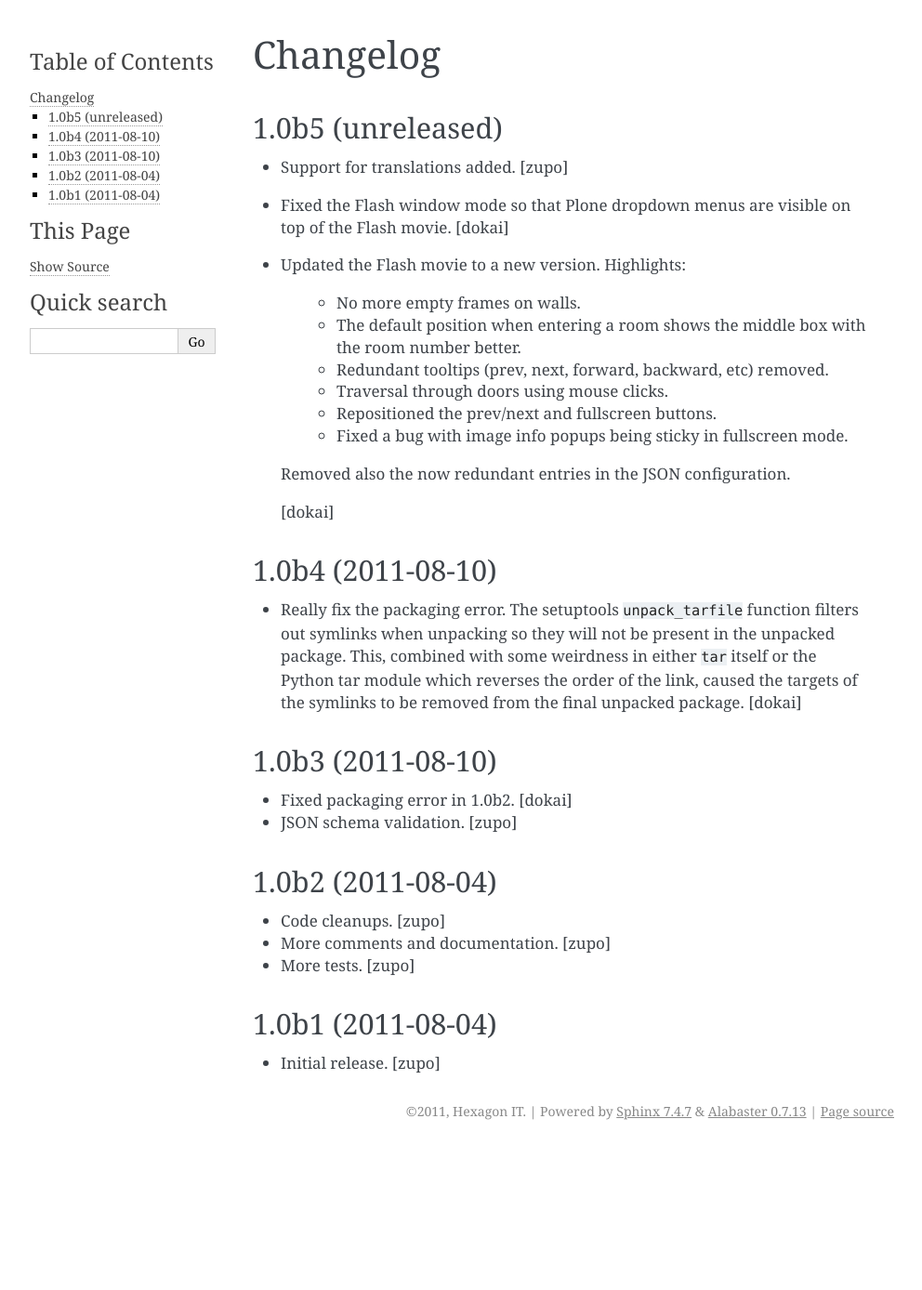
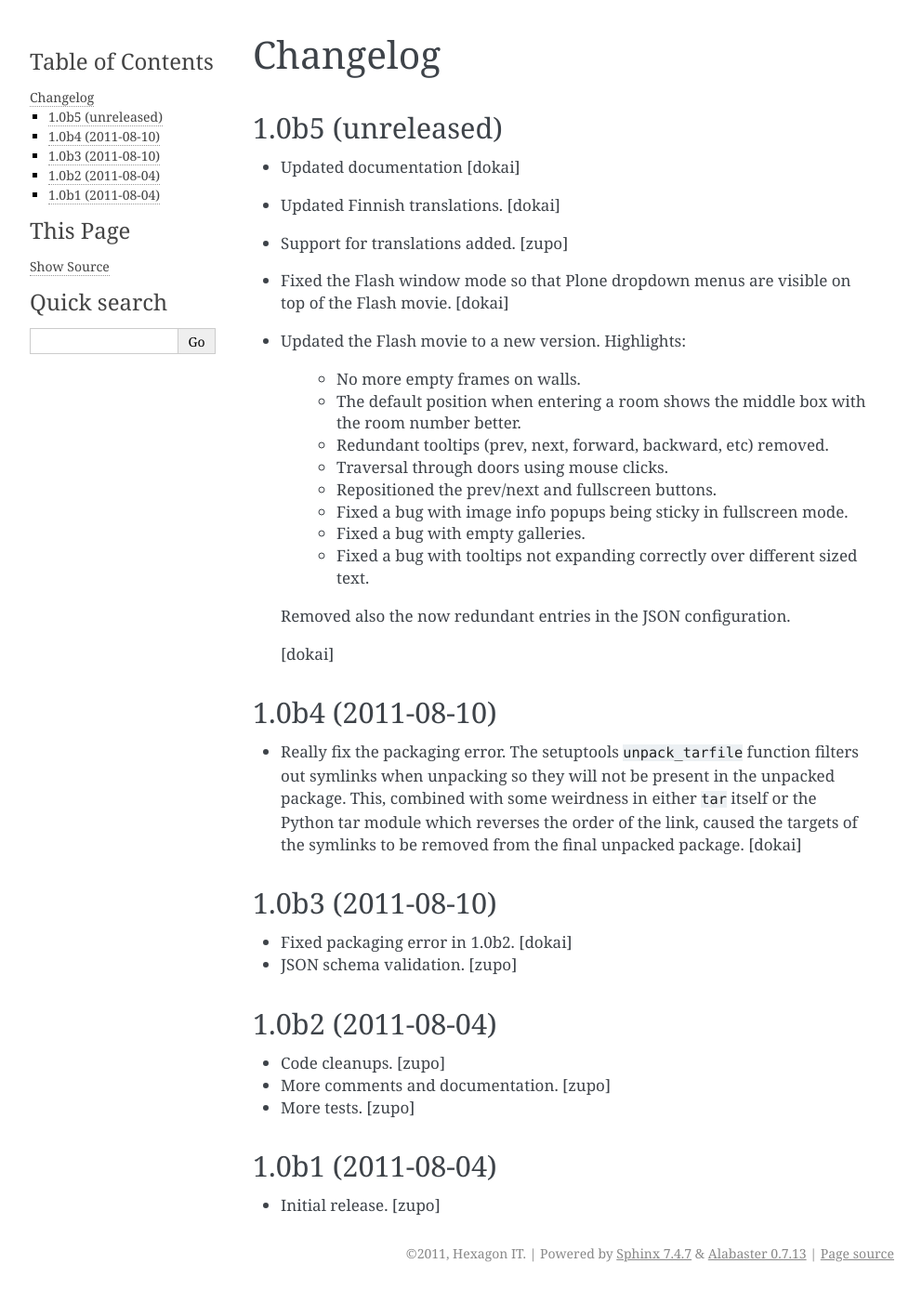
Before and after one commit to hexagonit/hexagonit.virtualgallery, a Sphinx documentation site: the page built from hexagonit/virtualgallery/docs/HISTORY.rst, in a window 1280 px wide. Shown: the whole page at 93% size, without its empty margins (148-1140 px from the left). Built offline with Sphinx 7.4.7, drawn with Linux system fonts in a browser that asks for light colours; before the commit the page ends 1235 px from its top, so only the background shows below that.

Commit message:
Recorded changes.

```diff
--- a/hexagonit/virtualgallery/docs/HISTORY.rst
+++ b/hexagonit/virtualgallery/docs/HISTORY.rst
@@ -3,6 +3,12 @@ Changelog
 
 1.0b5 (unreleased)
 ------------------
+
+- Updated documentation
+  [dokai]
+
+- Updated Finnish translations.
+  [dokai]
 
 - Support for translations added.
   [zupo]
@@ -20,6 +26,9 @@ Changelog
     * Traversal through doors using mouse clicks.
     * Repositioned the prev/next and fullscreen buttons.
     * Fixed a bug with image info popups being sticky in fullscreen mode.
+    * Fixed a bug with empty galleries.
+    * Fixed a bug with tooltips not expanding correctly over different
+      sized text.
 
   Removed also the now redundant entries in the JSON configuration.
 
```
